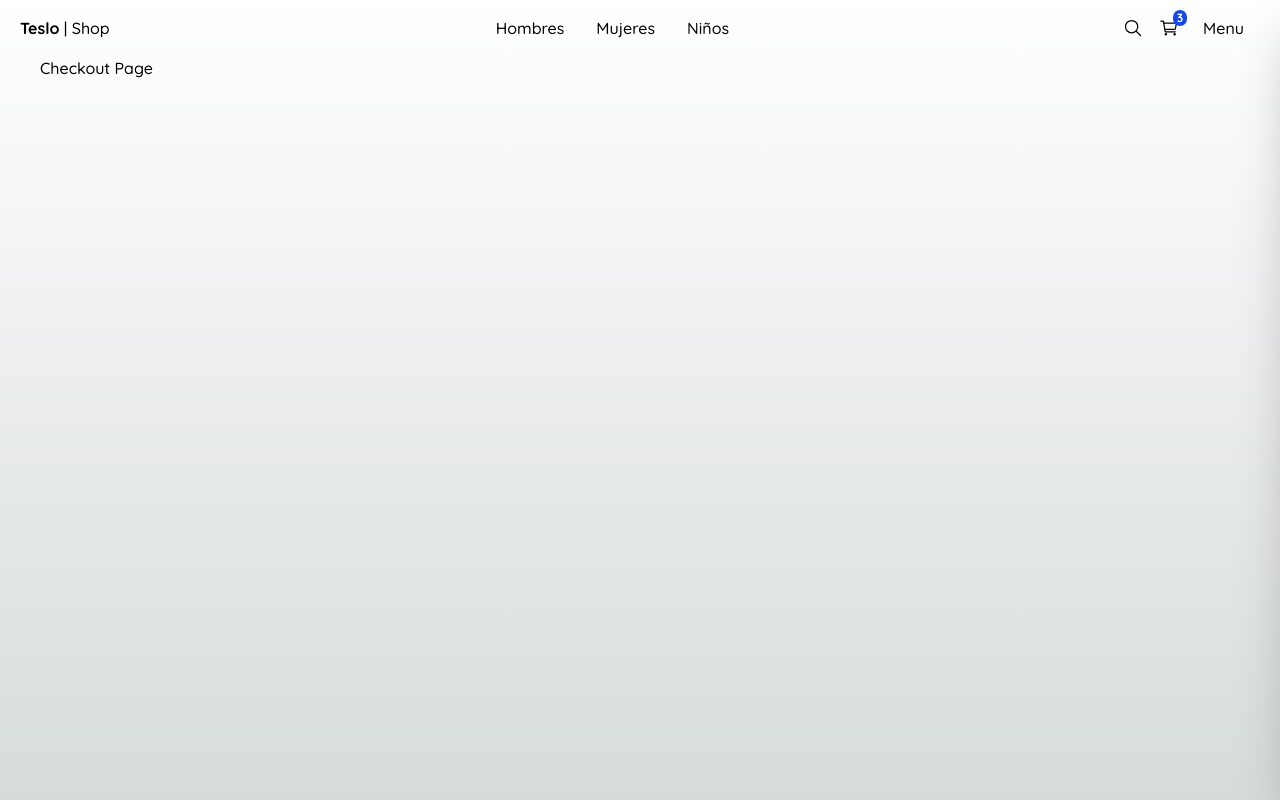
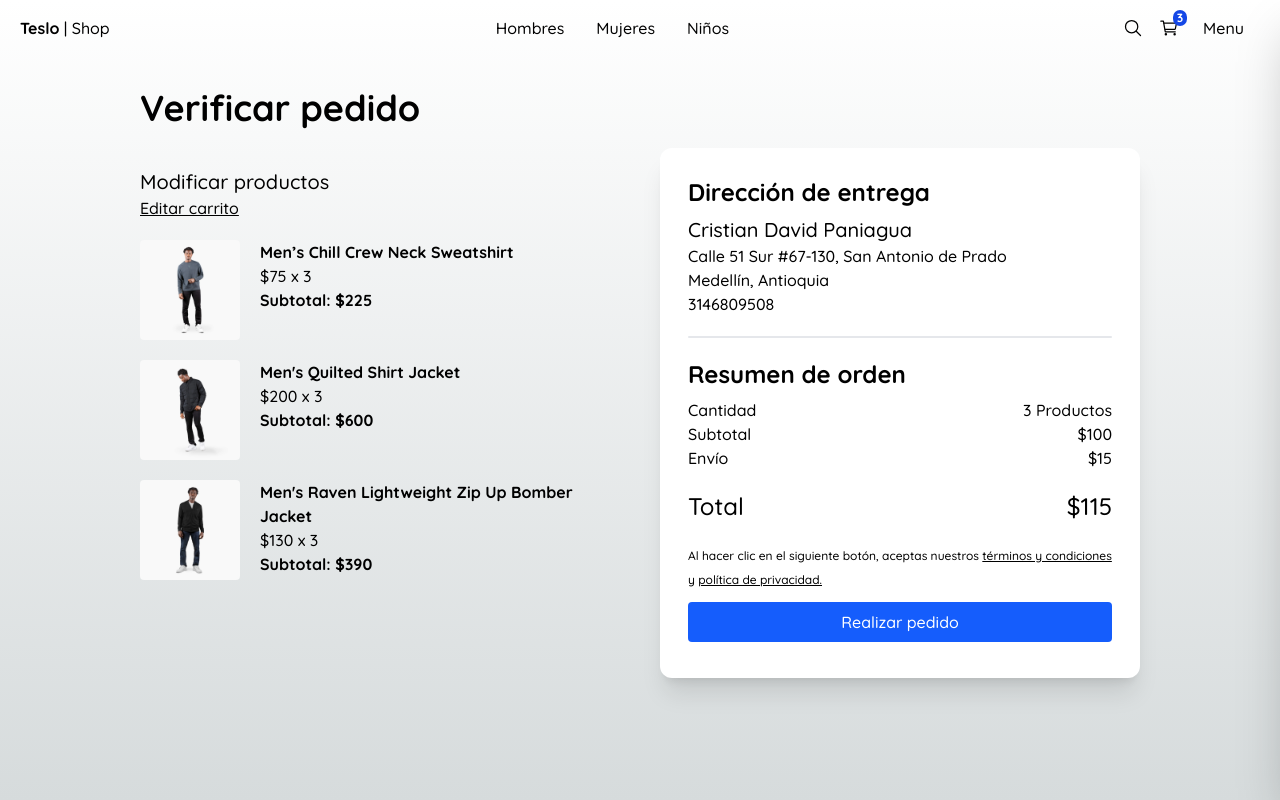
Before and after one commit to crdavip/teslo-shop, a Next.js app: page /checkout in a window 1280 px wide. Built offline with nearby package versions, Linux system fonts and the light colour scheme.

Commit message:
Cart, Address and Checkout pages created

```diff
--- a/src/app/(shop)/cart/page.tsx
+++ b/src/app/(shop)/cart/page.tsx
@@ -1,7 +1,65 @@
+import Link from "next/link";
+import Image from "next/image";
+import { QuantitySelector, Title } from "@/components";
+import { initialData } from "@/seed/seed";
+import { IoTrashOutline } from "react-icons/io5";
+
+const productsInCart = [initialData.products[0], initialData.products[1], initialData.products[2]];
+
 export default function CartPage() {
+  // redirect("/empty");
   return (
-    <div>
-      <h1>Cart Page</h1>
+    <div className="flex justify-center items-center mb-72 px-10 sm:px-0">
+      <div className="flex flex-col w-[1000px]">
+        <Title title="Carrito" />
+        <div className="grid grid-cols-1 sm:grid-cols-2 gap-10">
+          <div className="flex flex-col mt-5">
+            <span className="text-xl">Agregar más productos</span>
+            <Link href="/" className="underline mb-5">
+              Continuar comprando
+            </Link>
+            {productsInCart.map((product) => (
+              <div key={product.slug} className="flex mb-5">
+                <Image
+                  src={`/products/${product.images[0]}`}
+                  alt={product.title}
+                  className="mr-5 rounded h-[100px]"
+                  width={100}
+                  height={100}
+                  priority
+                />
+                <div>
+                  <p className="font-bold">{product.title}</p>
+                  <p>${product.price}</p>
+                  <QuantitySelector quantity={3} />
+                  <button className="flex justify-center items-center gap-2 mt-3 underline hover:text-blue-400">
+                    <IoTrashOutline />
+                    Remover
+                  </button>
+                </div>
+              </div>
+            ))}
+          </div>
+          <div className="bg-white rounded-xl shadow-xl p-7 h-fit">
+            <h2 className="text-2xl mb-2 font-bold">Resumen de pedido</h2>
+            <div className="grid grid-cols-2">
+              <span>Cantidad</span>
+              <span className="text-right">3 Productos</span>
+              <span>Subtotal</span>
+              <span className="text-right">$100</span>
+              <span>Impuestos (15%)</span>
+              <span className="text-right">$15</span>
+              <span className="text-2xl mt-5">Total</span>
+              <span className="text-2xl mt-5 text-right">$115</span>
+            </div>
+            <div className="mt-5 mb-2 w-full">
+              <Link href="/checkout/address" className="flex justify-center btn-primary">
+                Siguiente
+              </Link>
+            </div>
+          </div>
+        </div>
+      </div>
     </div>
   );
 }
--- a/src/app/(shop)/checkout/address/page.tsx
+++ b/src/app/(shop)/checkout/address/page.tsx
@@ -1,8 +1,85 @@
+import Link from "next/link";
+import { Title } from "@/components";
 
 export default function AddressPage() {
   return (
-    <div>
-      <h1>Address Page</h1>
+    <div className="flex flex-col sm:justify-center sm:items-center mb-72 px-10 sm:px-0">
+      <div className="w-full  xl:w-[1000px] flex flex-col justify-center text-left">
+        <Title title="Dirección" subtitle="Dirección de entrega" />
+
+        <div className="grid grid-cols-1 gap-2 sm:gap-5 sm:grid-cols-2">
+          <div className="flex flex-col mb-2">
+            <span>Nombres</span>
+            <input
+              type="text"
+              className="p-2 border rounded-md bg-gray-200 border-gray-300 focus:outline-0 focus:border-blue-500"
+            />
+          </div>
+
+          <div className="flex flex-col mb-2">
+            <span>Apellidos</span>
+            <input
+              type="text"
+              className="p-2 border rounded-md bg-gray-200 border-gray-300 focus:outline-0 focus:border-blue-500"
+            />
+          </div>
+
+          <div className="flex flex-col mb-2">
+            <span>Dirección</span>
+            <input
+              type="text"
+              className="p-2 border rounded-md bg-gray-200 border-gray-300 focus:outline-0 focus:border-blue-500"
+            />
+          </div>
+
+          <div className="flex flex-col mb-2">
+            <span>Dirección 2 (opcional)</span>
+            <input
+              type="text"
+              className="p-2 border rounded-md bg-gray-200 border-gray-300 focus:outline-0 focus:border-blue-500"
+            />
+          </div>
+
+          <div className="flex flex-col mb-2">
+            <span>Código postal</span>
+            <input
+              type="text"
+              className="p-2 border rounded-md bg-gray-200 border-gray-300 focus:outline-0 focus:border-blue-500"
+            />
+          </div>
+
+          <div className="flex flex-col mb-2">
+            <span>Ciudad</span>
+            <input
+              type="text"
+              className="p-2 border rounded-md bg-gray-200 border-gray-300 focus:outline-0 focus:border-blue-500"
+            />
+          </div>
+
+          <div className="flex flex-col mb-2">
+            <span>País</span>
+            <select className="p-2 border rounded-md bg-gray-200 border-gray-300 focus:outline-0 focus:border-blue-500">
+              <option value="">[ Seleccione ]</option>
+              <option value="COL">Colombia</option>
+              <option value="CRI">Costa Rica</option>
+            </select>
+          </div>
+
+          <div className="flex flex-col mb-2">
+            <span>Teléfono</span>
+            <input
+              type="text"
+              className="p-2 border rounded-md bg-gray-200 border-gray-300 focus:outline-0 focus:border-blue-500"
+            />
+          </div>
+
+          <div className="flex flex-col mb-2 sm:mt-10">
+            <Link href="/checkout" className="btn-primary flex w-full sm:w-1/2 justify-center ">
+              Siguiente
+            </Link>
+          </div>
+        </div>
+      </div>
     </div>
   );
 }
--- a/src/app/(shop)/checkout/page.tsx
+++ b/src/app/(shop)/checkout/page.tsx
@@ -1,8 +1,74 @@
+import Link from "next/link";
+import Image from "next/image";
+import { Title } from "@/components";
+import { initialData } from "@/seed/seed";
+
+const productsInCart = [initialData.products[0], initialData.products[1], initialData.products[2]];
 
 export default function CheckoutPage() {
   return (
-    <div>
-      <h1>Checkout Page</h1>
+    <div className="flex justify-center items-center mb-72 px-10 sm:px-0">
+      <div className="flex flex-col w-[1000px]">
+        <Title title="Verificar pedido" />
+        <div className="grid grid-cols-1 sm:grid-cols-2 gap-10">
+          <div className="flex flex-col mt-5">
+            <span className="text-xl">Modificar productos</span>
+            <Link href="/cart" className="underline mb-5">
+              Editar carrito
+            </Link>
+            {productsInCart.map((product) => (
+              <div key={product.slug} className="flex mb-5">
+                <Image
+                  src={`/products/${product.images[0]}`}
+                  alt={product.title}
+                  className="mr-5 rounded h-[100px]"
+                  width={100}
+                  height={100}
+                  priority
+                />
+                <div>
+                  <p className="font-bold">{product.title}</p>
+                  <p>${product.price} x 3</p>
+                  <p className="font-bold">Subtotal: ${product.price * 3}</p>
+                </div>
+              </div>
+            ))}
+          </div>
+          <div className="bg-white rounded-xl shadow-xl p-7 h-fit">
+            <h2 className="text-2xl mb-2 font-bold">Dirección de entrega</h2>
+            <div>
+              <p className="text-xl">Cristian David Paniagua</p>
+              <p>Calle 51 Sur #67-130, San Antonio de Prado</p>
+              <p>Medellín, Antioquia</p>
+              <p>3146809508</p>
+            </div>
+
+            <div className="w-full h-0.5 rounded bg-gray-200 my-5" />
+
+            <h2 className="text-2xl mb-2 font-bold">Resumen de orden</h2>
+            <div className="grid grid-cols-2">
+              <span>Cantidad</span>
+              <span className="text-right">3 Productos</span>
+              <span>Subtotal</span>
+              <span className="text-right">$100</span>
+              <span>Envío</span>
+              <span className="text-right">$15</span>
+              <span className="text-2xl mt-5">Total</span>
+              <span className="text-2xl mt-5 text-right">$115</span>
+            </div>
+            <div className="mt-5 mb-2 w-full">
+              <p className="mb-3">
+                <span className="text-xs/tight">
+                  Al hacer clic en el siguiente botón, aceptas nuestros <a href="#" className="underline">términos y condiciones</a> y <a href="#" className="underline">política de privacidad.</a>
+                </span>
+              </p>
+              <Link href="/orders/123" className="flex justify-center btn-primary">
+                Realizar pedido
+              </Link>
+            </div>
+          </div>
+        </div>
+      </div>
     </div>
   );
 }
--- a/src/components/product/quantity-selector/QuantitySelector.tsx
+++ b/src/components/product/quantity-selector/QuantitySelector.tsx
@@ -19,14 +19,14 @@ export const QuantitySelector = ({ quantity }: Props) => {
       <button onClick={() => onQuantityChange(-1)}>
         <IoRemove
           size={20}
-          className={clsx({ "text-gray-300 cursor-auto": count == 1, "text-gray-600": count != 1 })}
+          className={clsx({ "text-gray-300 cursor-auto": count == 1, "text-gray-600 hover:text-blue-400": count != 1 })}
         />
       </button>
       <span className="w-15 mx-3 flex items-center justify-center bg-gray-200 border-gray-300 text-gray-600 border-2 rounded">
         {count}
       </span>
       <button onClick={() => onQuantityChange(1)}>
-        <IoAdd size={20} className={clsx({ "text-gray-300 cursor-auto": count == 5, "text-gray-600": count != 5 })} />
+        <IoAdd size={20} className={clsx({ "text-gray-300 cursor-auto": count == 5, "text-gray-600 hover:text-blue-400": count != 5 })} />
       </button>
     </div>
   );
```
